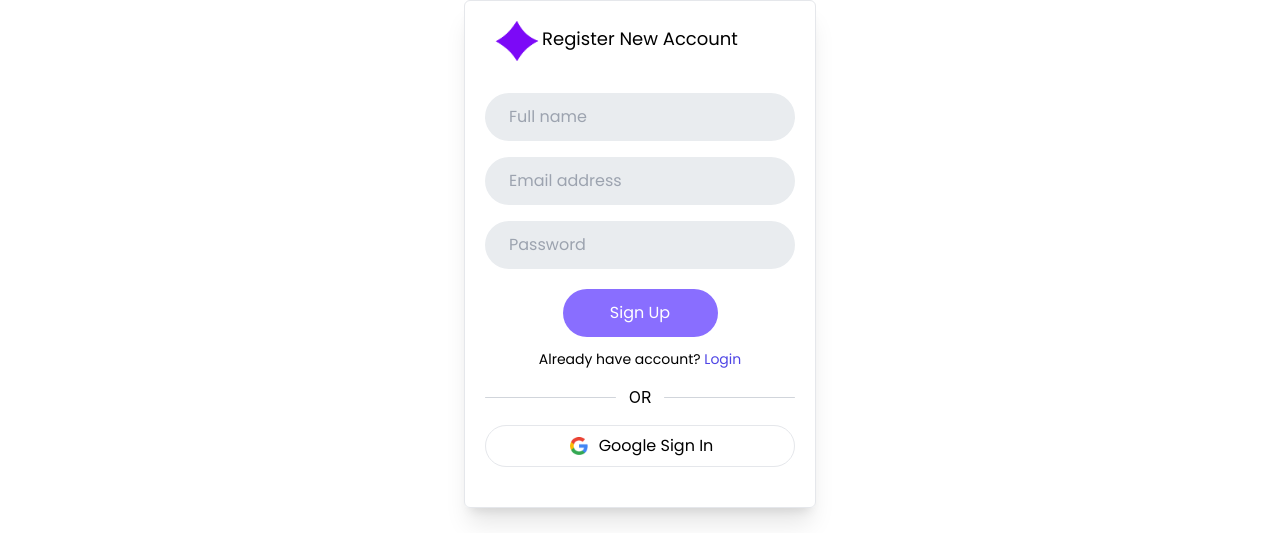
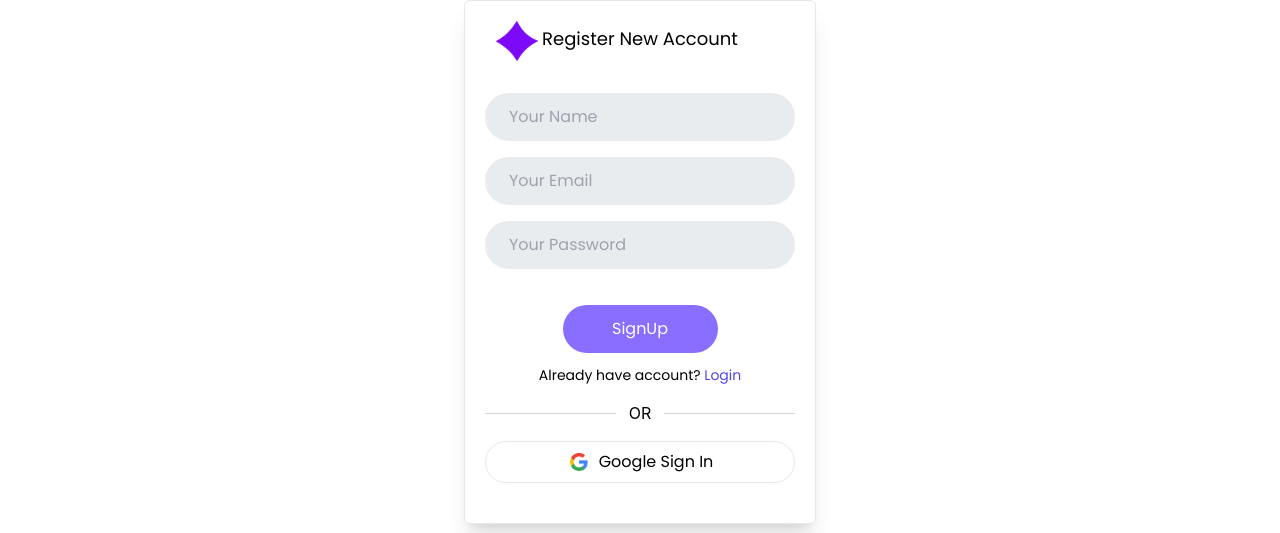
Before and after one commit to nurnahid1/creative-agency, a React (Create React App) app: page /register in a window 1280 px wide. Shown: the part 136-669 px from the top of the page. Built offline with nearby package versions, Linux system fonts and the light colour scheme.

Commit message:
login & register authentication complete

```diff
--- a/package.json
+++ b/package.json
@@ -11,9 +11,11 @@
     "react": "^18.2.0",
     "react-dom": "^18.2.0",
     "react-firebase-hooks": "^5.1.1",
+    "react-hook-form": "^7.43.3",
     "react-icons": "^4.7.1",
     "react-router-dom": "^6.8.1",
     "react-scripts": "5.0.1",
+    "react-toastify": "^9.1.1",
     "swiper": "^9.0.5",
     "web-vitals": "^2.1.4"
   },
--- a/src/App.js
+++ b/src/App.js
@@ -53,6 +53,7 @@ function App() {
   return (
     <div>
       <RouterProvider router={router} />
+
     </div>
   );
 }
--- /dev/null
+++ b/src/Pages/Login/Loading.js
@@ -0,0 +1,11 @@
+import React from 'react';
+
+const Loading = () => {
+    return (
+        <div>
+            <h2 className='text-2xl text-white'>Loading...</h2>
+        </div>
+    );
+};
+
+export default Loading;
--- a/src/Pages/Login/Login.js
+++ b/src/Pages/Login/Login.js
@@ -1,36 +1,134 @@
-import React from 'react';
+import React, { useState } from 'react';
 import './Login.css'
-// import Navber from '../Home/Navber/Navber';
 import google from '../../images/google.png'
-import { Link } from 'react-router-dom';
+import { Link, useLocation, useNavigate } from 'react-router-dom';
 import shape from '../../images/shapeT.png'
 import Navber from '../Home/Navber/Navber';
 import Footer from '../Home/Footer/Footer';
-
+import { useForm } from 'react-hook-form';
+import { toast, ToastContainer } from 'react-toastify';
+import 'react-toastify/dist/ReactToastify.css';
+import { useSignInWithEmailAndPassword, useSignInWithFacebook, useSignInWithGoogle } from 'react-firebase-hooks/auth';
+import auth from '../../firebase.init';
+import Loading from './Loading';
+import { sendPasswordResetEmail } from 'firebase/auth';
 
 const Login = () => {
+    const { register, formState: { errors }, handleSubmit } = useForm();
+    const [
+        signInWithEmailAndPassword,
+        user,
+        loading,
+        error,
+      ] = useSignInWithEmailAndPassword(auth);
+      const [signInWithGoogle, gUser, gLoading, gError] = useSignInWithGoogle(auth);
+      const [signInWithFacebook, fUser, fLoading, fError] = useSignInWithFacebook(auth);
+      const navigate = useNavigate()
+      const location = useLocation()
+      const [email, setEmail]= useState('');
+      let from = location.state?.form?.pathname || "/"
+      let signInError;
 
-    const handleSubmit = e =>{
-        e.preventDefault();
-        const email = e.target.email.value;
-        const password = e.target.password.value;
-        // navigate or login successfull
+      if(user || gUser || fUser){
+        console.log(user || gUser || fUser)
+      }
+      if( loading || gLoading || fLoading){
+        return <Loading></Loading>
+      }
+      if(error || gError || fError){
+        signInError = <p className='text-white py-1'>{error?.message || gError?.message || fError?.message} </p>
+      }
 
+     const toastMessage = () => {
+       toast('Give email & password to Login');
+     }
+
+    const forgetPassword = () =>{
+        sendPasswordResetEmail(auth, email)
+      .then(() => {
+      if(email){
+        toast('Password reset email sent!')
+      }
+     else{
+        toast('Please enter your email')
+      }
+      })
     }
+
+    const onSubmit = (data) => {
+       signInWithEmailAndPassword(data.email, data.password)
+       navigate(from, {replace:true});
+        console.log(data)
+    };
 
     return (
         <div>
            <div className='mx-8 md:mx-24 lg:mx-28 mt-8'>
             <Navber></Navber>
             <div className='w-full text-center mt-16 mx-auto'>
-                <form className='border md:w-3/6 lg:w-4/12 mx-auto text-center pb-10 px-5 rounded-md shadow-xl relative ' onSubmit={handleSubmit} action="">
+                <form onSubmit={handleSubmit(onSubmit)} className='border md:w-3/6 lg:w-4/12 mx-auto text-center pb-10 px-5 rounded-md shadow-xl relative '  action="">
                     <div>
                         <img className='md:w-12 w-8 absolute top-[-1px]' src={shape} alt="" />
                     </div>
                     <h2 className='text-lg font-poppins pb-10 pt-6'>Login Your Account</h2>
-                    <input className='px-6 py-3 w-full outline-none bg-[#e9ecef] rounded-full mb-4  font-poppins' type="email" name="email" id="" placeholder='Email address' required /><br />
-                    <input className='px-6 py-3 w-full outline-none bg-[#e9ecef] rounded-full  font-poppins'  type="password" name="password" id="" placeholder='Password' required /><br />
-                    <input className='px-1 py-3 w-2/4 outline-none bg-[#896EFF] rounded-full mt-5 hover:bg-[#8600D3] text-white font-poppins text-md'  type="submit" value="Login" />
+
+                {/* -------------- Email -------------- */}
+                 <div onBlur={e=>setEmail(e.target.value)} className="form-control  w-full max-w-xs">
+
+                <input type="email"  name="email" placeholder="Email address"
+                className='px-6 py-3 w-full outline-none bg-[#e9ecef] rounded-full  font-poppins'
+                {...register("email", {
+                    required: {
+                        value: true,
+                        message: 'Email is required!',
+                    },
+                    pattern: {
+                      value: /[a-z0-9]+@[a-z]+\.[a-z]{2,3}/,
+                      message: 'Provide a valid email'
+                    }
+                  })}
+                />
+                </div>
+
+                <label className="label mb-2">
+                {errors.email?.type === 'required' && <span className="label-text-alt text-sm text-red-600">{errors.email.message}</span>}
+                {errors.email?.type === 'pattern' && <span className="label-text-alt text-red-600">{errors.email.message}</span>}
+                </label>
+
+                {/* ----------- Password --------- */}
+
+                <div className="form-control w-full max-w-xs">
+                <input type="password" name="password" placeholder="password"
+                className='px-6 py-3 w-full outline-none bg-[#e9ecef] rounded-full  font-poppins'
+                {...register("password", {
+                    required: {
+                        value: true,
+                        message: 'Password is required!',
+                    },
+                    minLength: {
+                        value: 6,
+                        message: 'password must be at least 6 characters '
+                      },
+                    pattern: {
+                      value: /(?=.*?[A-Z])(?=.*?[#?!@$%^&*-])/,
+                      message:'Password must have uppercase and special character',
+                    },
+                  })}
+                />
+                </div>
+
+                <label className="label">
+                {errors.password?.type === 'required' && <span className="label-text-alt text-sm text-red-600">{errors.password.message}</span>}
+                {errors.password?.type === 'minLength' && <span className="label-text-alt text-sm text-red-600">{errors.password.message}</span>}
+                {errors.password?.type === 'pattern' && <span className="label-text-alt text-sm text-start text-red-600">{errors.password.message}</span>}
+                </label>
+
+                {/* Login error */}
+                {signInError}
+
+                {/* Login Button */}
+                <input onClick={toastMessage} className='px-1 py-3 mt-2 mb-2 w-2/4 outline-none bg-[#896EFF] rounded-full hover:bg-[#8600D3] text-white font-poppins text-md'  type="submit" value="Login" />
+
                     <p className='font-poppins text-sm mt-3'>Don't have account? <Link to={'/register'} className='undereline text-indigo-600'>Sign Up</Link></p>
                     {/* Divider */}
                     <div className="flex w-full items-center">
@@ -38,17 +136,21 @@ const Login = () => {
                         <div className="divider divider-horizontal">OR</div>
                         <div className="grid h-[1px] flex-grow card bg-gray-300 rounded-box place-items-center"></div>
                         </div>
-                    {/* Social Login */}
-                    <div className='flex justify-center items-center border rounded-full hover:shadow-md'>
+                    {/* ------- Social Login -------- */}
+                    <Link onClick={()=> signInWithGoogle()} className='flex justify-center items-center border rounded-full hover:shadow-md'>
                         <img className='h-6 w-6 mr-2' src={google} alt="" />
-                        <Link className='py-2 font-poppins'>Google Sign In</Link>
-                    </div>
+                        <span className='py-2 font-poppins'>Google Sign In</span>
+                    </Link>
+
+
+
                 </form>
             </div>
            </div>
                     <div className='footerBg'>
                         <Footer></Footer>
                     </div>
+                    <ToastContainer></ToastContainer>
         </div>
     );
 };
--- a/src/Pages/Login/Register.js
+++ b/src/Pages/Login/Register.js
@@ -1,48 +1,145 @@
 import React from 'react';
-import { Link } from 'react-router-dom';
+import { useUpdateProfile } from 'react-firebase-hooks/auth';
+import { useForm } from 'react-hook-form';
+import { Link, useNavigate } from 'react-router-dom';
+import auth from '../../firebase.init';
 import google from '../../images/google.png'
 import shape from '../../images/shape.png'
 import Footer from '../Home/Footer/Footer';
 import Navber from '../Home/Navber/Navber';
+import Loading from './Loading';
+import { useCreateUserWithEmailAndPassword, useSignInWithGoogle } from 'react-firebase-hooks/auth';
 import './Register.css'
 
 const Register = () => {
+    const [signInWithGoogle, googleUser, googleLoading, googleError] = useSignInWithGoogle(auth);
+    const { register, formState: { errors }, handleSubmit } = useForm();
+    const [
+        createUserWithEmailAndPassword,
+        user,
+        loading,
+        error,
+      ] = useCreateUserWithEmailAndPassword(auth, {sendEmailVerification:true});
+      const [updateProfile, updating, updateError] = useUpdateProfile(auth);
+      const navigate = useNavigate();
+      let signInError;
 
-    const handleSubmit = e =>{
-        e.preventDefault();
-        const name = e.target.name.value;
-        const email = e.target.email.value;
-        const password = e.target.password.value;
-        // navigate or login successfull
 
-    }
+
+      if(error || googleError  || updateError ){
+        signInError = <p className='text-white py-1'>{error?.message || googleError?.message || updateError?.message}</p>
+      }
+      if(user|| googleUser ){
+        console.log(user || googleUser )
+      }
+      if(loading || googleLoading || updating ){
+       return <Loading></Loading>
+      }
+
+    const onSubmit = async(data) =>{
+       console.log(data)
+       await createUserWithEmailAndPassword(data.email, data.password)
+       alert('Check your email to varify!')
+        await updateProfile({ displayName:data.name });
+        navigate('/')
+        console.log('profile updated')
+    };
 
     return (
         <div>
             <div className='mx-8 md:mx-24 lg:mx-28 mt-8'>
             <Navber></Navber>
             <div className='w-full text-center mt-16 mx-auto'>
-                <form className='border md:w-3/6 lg:w-4/12 mx-auto text-center pb-10 px-5 rounded-md shadow-xl relative ' onSubmit={handleSubmit} action="">
+                <form onSubmit={handleSubmit(onSubmit)} className='border md:w-3/6 lg:w-4/12 mx-auto text-center pb-10 px-5 rounded-md shadow-xl relative '  action="">
                     <div>
                         <img className='md:w-16 w-8 absolute top-5' src={shape} alt="" />
                     </div>
                     <h2 className='text-lg font-poppins pb-10 pt-6'>Register New Account</h2>
-                    <input className='px-6 py-3 w-full outline-none bg-[#e9ecef] rounded-full mb-4  font-poppins' type="text" name="name" id="name" placeholder='Full name' required /><br />
-                    <input className='px-6 py-3 w-full outline-none bg-[#e9ecef] rounded-full mb-4  font-poppins' type="email" name="email" id="email" placeholder='Email address' required /><br />
-                    <input className='px-6 py-3 w-full outline-none bg-[#e9ecef] rounded-full  font-poppins'  type="password" name="password" id="password" placeholder='Password' required /><br />
-                    <input className='px-1 py-3 w-2/4 outline-none bg-[#896EFF] rounded-full mt-5 hover:bg-[#8600D3] text-white font-poppins text-md'  type="submit" value="Sign Up" />
-                    <p className='font-poppins text-sm mt-3'>Already have account? <Link to={'/login'} className='undereline text-indigo-600'>Login</Link></p>
+                    {/* ------------ Name ----------- */}
+
+                <div  className="form-control w-full max-w-xs">
+                <input type="text" placeholder="Your Name"
+                className='px-6 py-3 w-full outline-none bg-[#e9ecef] rounded-full  font-poppins'
+                {...register("name", {
+                    required: {
+                        value: true,
+                        message: 'Name is required!',
+                    },
+                  })}
+                />
+                <label className="label">
+                {errors.name?.type === 'required' && <span className="label-text-alt text-sm text-red-600">{errors.name.message}</span>}
+                </label>
+                </div>
+
+                 {/* ------------- Email --------- */}
+
+                <div className="form-control w-full max-w-xs">
+                <input type="email" placeholder="Your Email"
+                 className='px-6 py-3 w-full outline-none bg-[#e9ecef] rounded-full  font-poppins'
+                {...register("email", {
+                    required: {
+                        value: true,
+                        message: 'Email is required!',
+                    },
+                    pattern: {
+                      value: /[a-z0-9]+@[a-z]+\.[a-z]{2,3}/,
+                      message: 'Provide a valid email'
+                    }
+                  })}
+                />
+                <label className="label">
+                {errors.email?.type === 'required' && <span className="label-text-alt text-sm text-red-600">{errors.email.message}</span>}
+                {errors.email?.type === 'pattern' && <span className="label-text-alt text-sm text-red-600">{errors.email.message}</span>}
+
+                </label>
+                </div>
+
+                  {/* --------- Password ---------- */}
+                <div  className="form-control w-full max-w-xs">
+                <input type="password" placeholder="Your Password"
+                className='px-6 py-3 w-full outline-none bg-[#e9ecef] rounded-full  font-poppins'
+                {...register("password", {
+                    required: {
+                        value: true,
+                        message: 'Password is required!',
+                    },
+                    minLength: {
+                      value: 6,
+                      message: 'password must be at least 6 characters '
+                    },
+                    pattern: {
+                      value: /(?=.*?[A-Z])(?=.*?[#?!@$%^&*-])/,
+                      message:'Password must have uppercase and special character',
+                    },
+                  })}
+                />
+                <label className="label">
+                {errors.password?.type === 'required' && <span className="label-text-alt text-sm text-red-600">{errors.password.message}</span>}
+                {errors.password?.type === 'minLength' && <span className="label-text-alt text-sm text-red-600">{errors.password.message}</span>}
+                {errors.password?.type === 'pattern' && <span className="label-text-alt text-sm text-start text-red-600">{errors.password.message}</span>}
+                </label>
+                </div>
+
+
+                {/*  Sign Up Button  */}
+                <input className='px-1 py-3 w-2/4 outline-none bg-[#896EFF] rounded-full mt-5 hover:bg-[#8600D3] text-white font-poppins text-md'  type="submit" value="SignUp" />
+
+
+
+
+                <p className='font-poppins text-sm mt-3'>Already have account? <Link to={'/login'} className='undereline text-indigo-600'>Login</Link></p>
                     {/* Divider */}
                     <div className="flex w-full items-center">
                         <div className="grid  flex-grow h-[1px] card bg-gray-300 rounded-box place-items-center"></div>
                         <div className="divider divider-horizontal">OR</div>
                         <div className="grid h-[1px] flex-grow card bg-gray-300 rounded-box place-items-center"></div>
                         </div>
-                    {/* Social Login */}
-                    <div className='flex justify-center items-center border rounded-full hover:shadow-md'>
+                    {/* ------- Social Login -------- */}
+                    <Link onClick={()=> signInWithGoogle()} className='flex justify-center items-center border rounded-full hover:shadow-md'>
                         <img className='h-6 w-6 mr-2' src={google} alt="" />
-                        <Link className='py-2 font-poppins'>Google Sign In</Link>
-                    </div>
+                        <span className='py-2 font-poppins'>Google Sign In</span>
+                    </Link>
                 </form>
             </div>
            </div>
```
Also changed, not shown: 1 other file (tests, documents, lock files or other folders).
